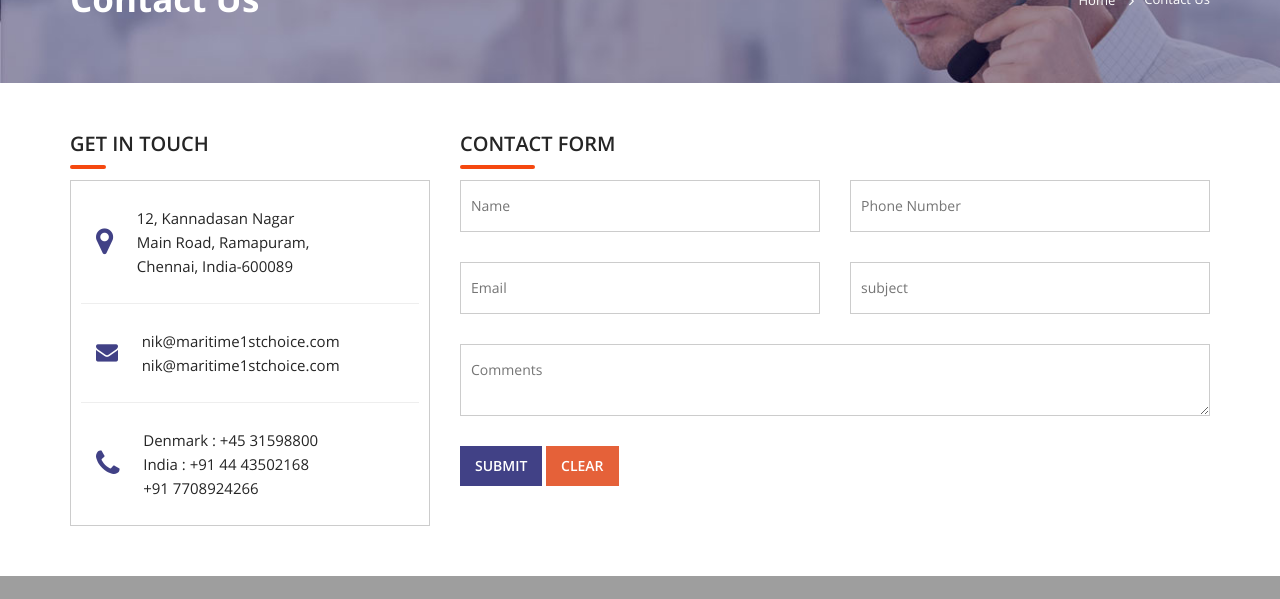
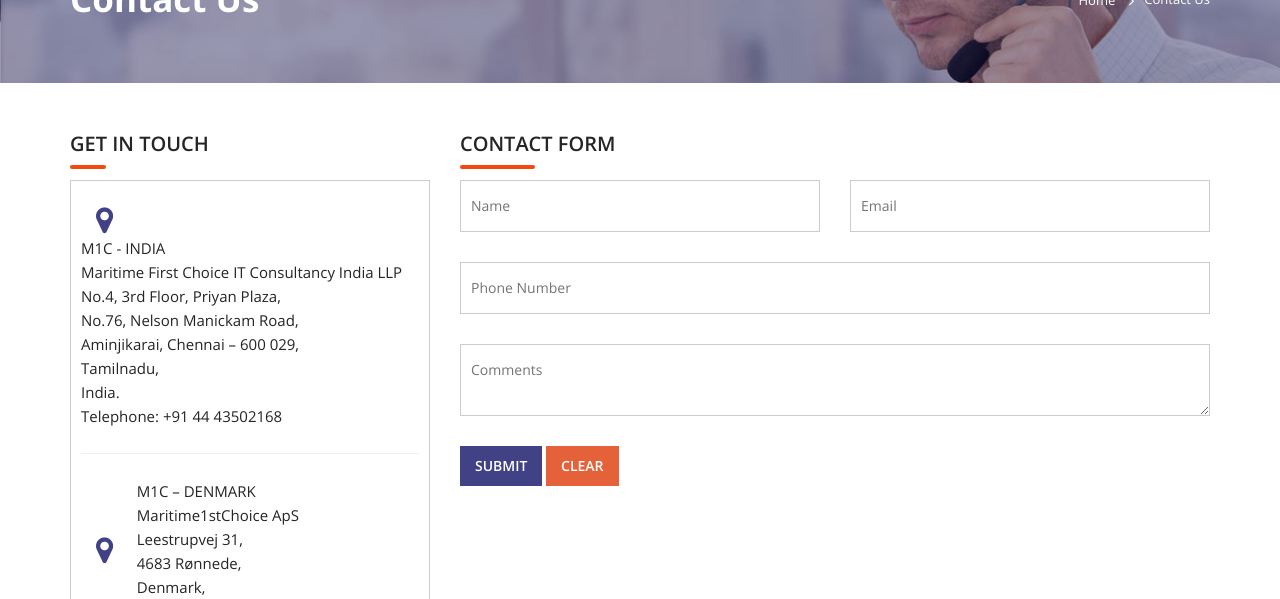
Before and after one commit to shananbu/maritime1choice, a PHP site: page /contactUs.php in a window 1280 px wide. Shown: the part 144-743 px from the top of the page. Run offline with PHP 8.4, Linux system fonts and the light colour scheme; data that the repository does not hold is empty; grey boxes are pictures that could not be loaded.

Commit message:
Redesigning the site

```diff
--- a/contactUs.php
+++ b/contactUs.php
@@ -54,15 +54,25 @@
           <div class="cont_list">
             <ul>
               <li> <i class="fa fa-map-marker"></i>
-                <p> 12, Kannadasan Nagar <br>
-                  Main Road, Ramapuram,<br>
-                  Chennai, India-600089 </p>
+                <p> <b>M1C - INDIA</b><br>
+                  Maritime First Choice IT Consultancy India LLP<br>
+                  No.4, 3rd Floor, Priyan Plaza,<br>
+                  No.76, Nelson Manickam Road,<br>
+                  Aminjikarai, Chennai – 600 029,<br>
+                  Tamilnadu,<br>
+                  India.<br>
+                  Telephone: +91 44 43502168<br></p>
+              </li>
+              <li> <i class="fa fa-map-marker"></i>
+
+                <p><b>M1C – DENMARK</b><br>Maritime1stChoice ApS<br>
+                  Leestrupvej 31,<br>
+                  4683 Rønnede,<br>
+                  Denmark,<br>
+                  Telephone: +45 31598800<br></p>
               </li>
               <li> <i class="fa fa-envelope"></i>
-                <p> <span>nik@maritime1stchoice.com</span> <span>nik@maritime1stchoice.com</span> </p>
-              </li>
-              <li> <i class="fa fa-phone"></i>
-                <p> <span> Denmark : +45 31598800</span> <span>India : +91 44 43502168</span> <span> +91 7708924266</span></p>
+                <p> <span>sales@maritime1stchoice.com</span> <span>info@maritime1stchoice.com</span> </p>
               </li>
             </ul>
           </div>
@@ -74,14 +84,14 @@
               <input type="text" placeholder="Name" id="personName">
             </div>
             <div class="col-sm-6">
+              <input type="email" placeholder="Email" id="personEmail">
+            </div>
+            <div class="col-sm-12">
               <input type="text" placeholder="Phone Number" id="phoneNumber">
             </div>
-            <div class="col-sm-6">
-              <input type="email" placeholder="Email" id="personEmail">
-            </div>
-            <div class="col-sm-6">
+<!--            <div class="col-sm-6">
               <input type="text" placeholder="subject" id="contactSubject">
-            </div>
+            </div>-->
             <div class="col-sm-12">
               <textarea placeholder="Comments" id="comments"></textarea>
             </div>
--- a/footer.php
+++ b/footer.php
@@ -26,27 +26,33 @@
         <div class="foot_col_4 foot_contact foot_nav">
           <h2>Reach us</h2>
           <div class="ful_row"> <i class="fa fa-map-marker"></i>
-            <div class="cont_p">
-              <h1>India</h1>
-              <p> 12, Kannadasan Nagar Main Road,
-                Ramapuram,
-                Chennai.
-                India-600089 </p>
+                <div class="cont_p">
+                    <h1>M1C – INDIA</h1>
+                    <p>
+                        Maritime First Choice IT Consultancy India LLP<br>
+                        No.4, 3rd Floor, Priyan Plaza,<br>
+                        No.76, Nelson Manickam Road,<br>
+                        Aminjikarai, Chennai – 600 029,<br>
+                        Tamilnadu,<br>
+                        India.<br>
+                        Telephone: +91 44 43502168<br></p>
+                </div>
             </div>
-          </div>
-          <div class="ful_row">
-            <div class="in_cont"> <i class="fa fa-phone"></i>
-              <div class="cont_p">
-                <h1>Phone</h1>
-                <p> Denmark Office: +45 31598800 </p>
-                <p> India Office: +91 44 43502168 </p>
-                <p> +91 7708924266 </p>
-              </div>
+            <div class="ful_row"> <i class="fa fa-map-marker"></i>
+                <div class="cont_p">
+                    <h1>M1C – DENMARK</h1>
+                    <p>Maritime1stChoice ApS<br>
+                        Leestrupvej 31,<br>
+                        4683 Rønnede,<br>
+                        Denmark.<br>
+                        Telephone: +45 31598800<br></p>
+                </div>
             </div>
             <div class="in_cont re_mar"> <i class="fa fa-envelope"></i>
               <div class="cont_p">
                 <h1>Mail</h1>
-                <p> <a href="mailto:nik@maritime1stchoice.com"> nik@maritime1stchoice.com </a> </p>
+                <p> <a href="sales@maritime1stchoice.com"> sales@maritime1stchoice.com </a> </p>
+                  <p> <a href="mailto:info@maritime1stchoice.com"> info@maritime1stchoice.com </a> </p>
               </div>
             </div>
           </div>
--- a/js/site/contactUs.js
+++ b/js/site/contactUs.js
@@ -11,7 +11,7 @@ $(document).ready(function () {
             formData.append('phoneNumber', $('#phoneNumber').val());
             formData.append('personName', $('#personName').val());
             formData.append('personEmail', $('#personEmail').val());
-            formData.append('contactSubject', $('#contactSubject').val());
+         //   formData.append('contactSubject', $('#contactSubject').val());
 
             formData.append('comments', $('#comments').val());
 
--- a/mailSender.php
+++ b/mailSender.php
@@ -1,6 +1,6 @@
 <?php
 $to = "shananbu@gmail.com";
-$subject = "Enquiry from ".addslashes($_POST['personName'])." about '".addslashes($_POST['contactSubject'])."'";
+$subject = "Enquiry from ".addslashes($_POST['personName']);
 
 $message = "Hi,<br>";
 $message .= addslashes($_POST['comments']);
```
